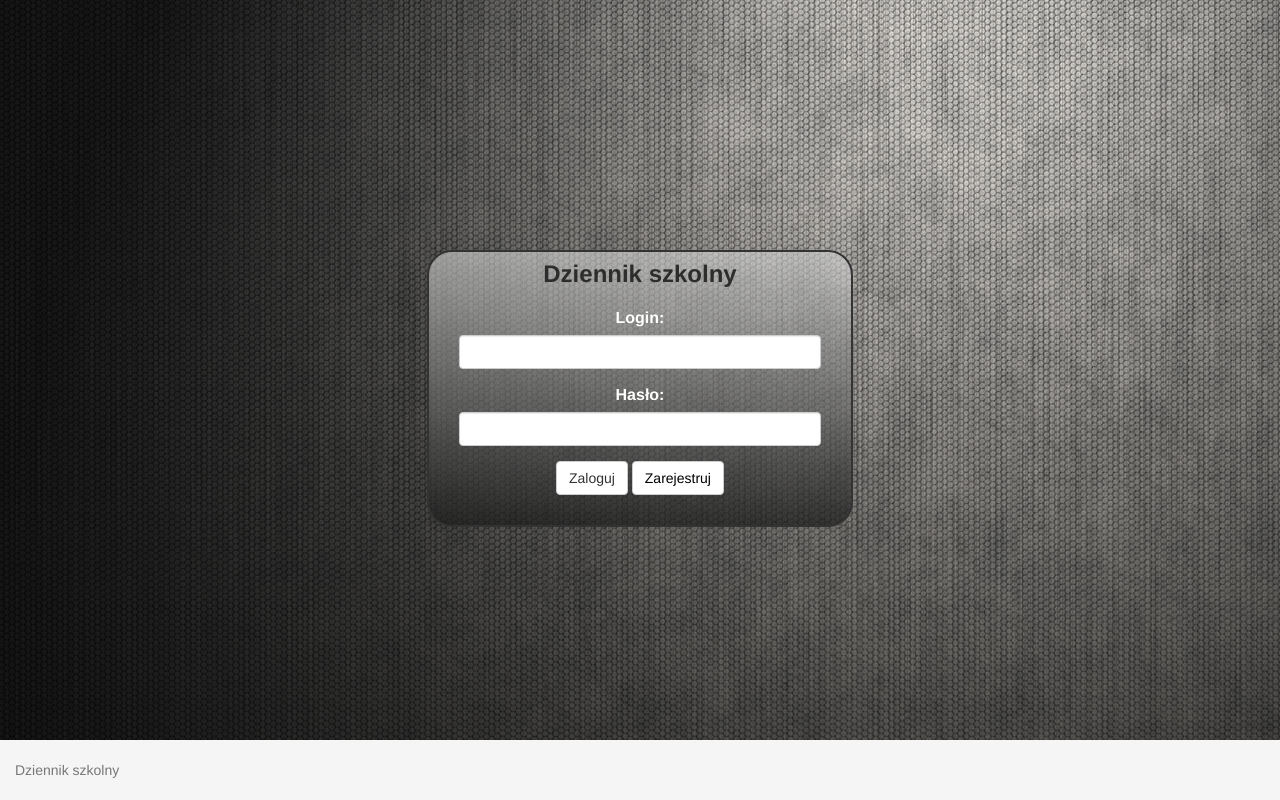
After one commit to mich160/django, a Django app: a page that uses mainapp/templates/base.html in a window 1280 px wide. The commit adds this page. Run offline with Django 3.2, Linux system fonts and the light colour scheme; parts of the project's set-up code (start-up, migrations or seed data) failed here and were passed over; some libraries are stand-ins or nearby versions.

Commit message:
some cleanup + registration form

```diff
--- a/mainapp/static/bootstrapOverwrite.css
+++ b/mainapp/static/bootstrapOverwrite.css
@@ -2,6 +2,8 @@ html, body, container-table {
     height: 100%;
 	max-width: 1600px;
     margin:auto;
+    background: linear-gradient(to right, rgba(255, 255, 255, 0),
+		rgba(230, 230, 240, 1));
 }
 
 .container {
@@ -13,15 +15,21 @@ html, body, container-table {
   padding-left: 15px;;
 }
 
-.loginContainter {
-    background-image: url("loginBackground.jpg");
+.nonLogged {
+	background-image: url("loginBackground.jpg");
 	height: 100%;
 	max-width: 1600px;
+}
 
+.topMargin250 {
+	margin-top:250px;
+}
+
+.topMargin100 {
+	margin-top:100px;
 }
 
 .textStyle {
-	margin-top:250px;
 	padding:10px;
 	border-style:solid;
 	border-width:2px;
@@ -53,3 +61,30 @@ label {
 form {
 	padding:20px;
 }
+
+.pageTop {
+	padding-bottom: 10px;
+	padding-top: 10px;
+	padding-left: 10px;
+}
+
+h1 {
+	margin-top: 0px;
+}
+
+.navbar {
+	margin-bottom:0px;
+}
+
+.inline {
+	display:inline;
+}
+
+a {
+	color:black;
+}
+
+a:hover {
+	color:black;
+	text-decoration: None;
+}
--- a/mainapp/templates/base.html
+++ b/mainapp/templates/base.html
@@ -11,12 +11,83 @@
 
 	<body>
 
+		{% if request.session.username != null %}
+		<div class="pageTop container-fluid">
+			<div class="row">
+				<div class="col-sm-6 col-md-6">
+					<h1> Dziennik Szkolny </h1>
+				</div>
+
+				<div class="col-sm-6 col-md-6 welcomePlace">
+					<div class="pull-right">
+						<p class="inline">
+							Witaj, {{ request.session.username }}
+						</p>
+						<form class="form-inline inline" action="/logout" method="post">
+							{% csrf_token %}
+							<button type="submit" class="btn btn-default">
+								Wyloguj
+							</button>
+						</form>
+					</div>
+				</div>
+
+			</div>
+		</div>
+
+		<nav class="navbar navbar-default">
+			<div class="container-fluid">
+				<div class="navbar-header">
+					<button type="button" class="navbar-toggle collapsed"
+					data-toggle="collapse" data-target="#bs-example-navbar-collapse-1"
+					aria-expanded="false">
+						<span class="sr-only">Toggle navigation</span><span
+						class="icon-bar"></span><span class="icon-bar"></span><span
+						class="icon-bar"></span>
+					</button>
+					<a class="navbar-brand" href="index">Główna</a>
+				</div>
+
+				<div class="collapse navbar-collapse"
+				id="bs-example-navbar-collapse-1">
+					<ul class="nav navbar-nav">
+						{% if not request.session.type == "admin" %}
+						<li>
+							<a href="">Oceny</a>
+						<li>
+							<a href="">Frekwencja</a>
+						</li>
+						<li>
+							<a href="">Plan zajęć</a>
+						</li>
+						<li>
+							<a href="">Uwagi</a>
+						</li>
+						{% if request.session.type == "teacher" %}
+						<li>
+							<a href="">Napisz wiadomość do rodzica</a>
+						</li>
+						{% endif %}
+						{% else %}
+						<li>
+							<a href="admin"> Admin </a>
+						</li>
+						{% endif %}
+
+					</ul>
+				</div>
+			</div>
+		</nav>
+		{% endif %}
+
 		{% block content %}
 		{% endblock %}
 
 		<footer class="footer">
 			<div class="container">
-<p class="text-muted">Dziennik szkolny</p>
+				<p class="text-muted">
+					Dziennik szkolny
+				</p>
 			</div>
 		</footer>
 	</body>
--- /dev/null
+++ b/mainapp/templates/login.html
@@ -0,0 +1,34 @@
+{% extends "base.html" %}
+{% block content %}
+
+<div class='nonLogged'>
+	<div class='container'>
+		<div class="col-xs-8 col-xs-offset-2 col-lg-4 col-lg-offset-4 textStyle topMargin250">
+			<div class="text-center">
+				<p class = "label">
+					<b>Dziennik szkolny</b>
+				</p>
+				<form action="/authenticate" method="post">
+					{% csrf_token %}
+					<div class="form-group">
+						<label for="login">Login:</label>
+						<input class=
+						"form-control" id="login" type="text" name="username">
+					</div>
+					<div class="form-group">
+						<label for="password">Hasło:</label>
+						<input class=
+						"form-control" id="password" type="password" name="password">
+					</div>
+					<input class="btn btn-default" type="submit"
+					value="Zaloguj">
+					<button class="btn btn-default">
+						<a href="register" >Zarejestruj</a>
+					</button>
+				</form>
+			</div>
+		</div>
+	</div>
+</div>
+
+{% endblock %}
--- a/mainapp/urls.py
+++ b/mainapp/urls.py
@@ -5,6 +5,8 @@ urlpatterns = [
     url(r'^$','mainapp.views.home'),
     url(r'^authenticate', 'mainapp.views.authenticate'),
     url(r'^redirect','mainapp.views.redirectLogged'),
-    url(r'^finalizeLogin', 'mainapp.views.finalizeLogin'),
-    url(r'^logout', 'mainapp.views.logout')
+    url(r'^logout', 'mainapp.views.logout'),
+    url(r'^index', 'mainapp.views.index'),
+    url(r'^register', 'mainapp.views.register'),
+    url(r'^addNewUser', 'mainapp.views.addNewUser')
 ]
--- a/mainapp/utils.py
+++ b/mainapp/utils.py
@@ -6,18 +6,3 @@ def isLogged(request):
         return True
     else:
         return False
-
-def isAdmin(request):
-    # num_result=Admin.objects.filter(user = ).count()
-    return False
-
-def isTeacher(request):
-    u = User.objects.get(username=request.session['username'])
-    res = Teacher.objects.filter(user=u).count()
-    return res
-
-def isParent(request):
-    return False
-
-def isStudent(request):
-    return False
--- a/mainapp/views.py
+++ b/mainapp/views.py
@@ -12,7 +12,7 @@ from mainapp.utils import isLogged
 def home(request):
     if isLogged(request):
         return HttpResponseRedirect("/redirect")
-    return render(request, 'home.html')
+    return render(request, 'login.html')
 
 
 def authenticate(request):  # todo url dla przekierowania i autoryzacji
@@ -54,7 +54,7 @@ def redirectLogged(request):
     except:
         pass
 
-    response = HttpResponseRedirect("finalizeLogin")
+    response = HttpResponseRedirect("index")
     return response
 
 
@@ -63,5 +63,14 @@ def logout(request):  # TODO usuwanie sesji
     return HttpResponseRedirect('/')
 
 
-def finalizeLogin(request):
-    return render(request, 'genericNavbar.html')
+def index(request):
+    return render(request, 'index.html')
+
+def register(request):
+    return render(request, 'register.html')
+
+def addNewUser(request):
+
+    # Some registration logic here
+
+    return home(request)
```
Also changed, not shown: mainapp/static/genericNavbar.css (deleted, +0 -23 lines), mainapp/templates/genericNavbar.html (deleted, +0 -77 lines), mainapp/templates/home.html (deleted, +0 -24 lines), mainapp/templates/index.html (added, +9 -0 lines). Lines whose indentation alone changed are shown as unchanged.
